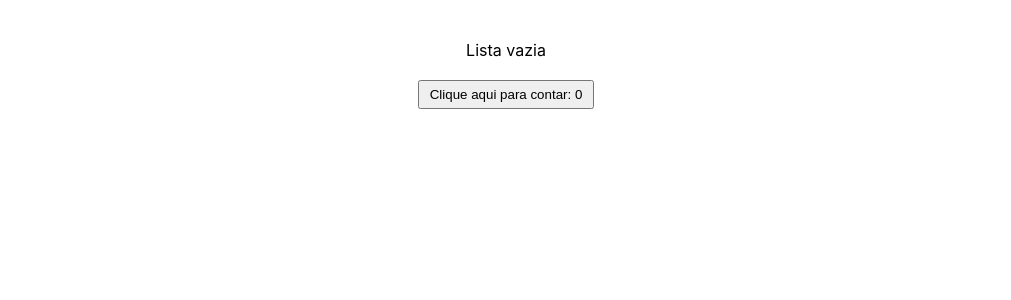
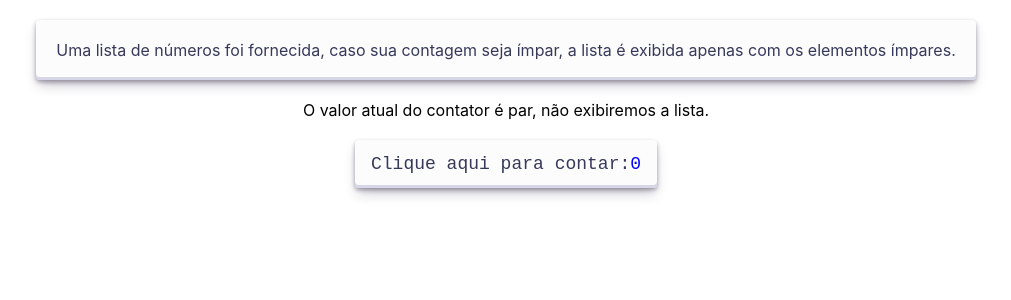
Before and after one commit to franciscogazaniga/exercicios-polotech-react2, a React (Create React App) app: page / in a window 1280 px wide. Shown: the top 300 px of the page, without its empty margins (134-1145 px from the left). Built offline with nearby package versions, Linux system fonts and the light colour scheme.

Commit message:
added styles

```diff
--- a/src/components/ButtonCounter/index.tsx
+++ b/src/components/ButtonCounter/index.tsx
@@ -12,6 +12,6 @@ export function ButtonCounter({title, active, actualNumber}: IButtonProps) {
   actualNumber(counter)
 
   return(
-    <button className='button' onClick={() => setCounter(counter + 1)}>{title} {counter}</button>
+    <button className='button' onClick={() => setCounter(counter + 1)}>{title} <span className={counter % 2 === 0 ? 'blue' : 'green'}>{counter}</span></button>
   )
 }
--- a/src/components/ButtonCounter/styles.css
+++ b/src/components/ButtonCounter/styles.css
@@ -1,3 +1,52 @@
+.blue {
+  color: blue;
+}
+
+.green {
+  color: green;
+}
+
 .button {
-  padding: 5px 10px;
+  align-items: center;
+  appearance: none;
+  background-color: #FCFCFD;
+  border-radius: 4px;
+  border-width: 0;
+  box-shadow: rgba(45, 35, 66, 0.4) 0 2px 4px,rgba(45, 35, 66, 0.3) 0 7px 13px -3px,#D6D6E7 0 -3px 0 inset;
+  box-sizing: border-box;
+  color: #36395A;
+  cursor: pointer;
+  display: inline-flex;
+  font-family: "JetBrains Mono",monospace;
+  height: 48px;
+  justify-content: center;
+  line-height: 1;
+  list-style: none;
+  overflow: hidden;
+  padding-left: 16px;
+  padding-right: 16px;
+  position: relative;
+  text-align: left;
+  text-decoration: none;
+  transition: box-shadow .15s,transform .15s;
+  user-select: none;
+  -webkit-user-select: none;
+  touch-action: manipulation;
+  white-space: nowrap;
+  will-change: box-shadow,transform;
+  font-size: 18px;
 }
+
+.button:focus {
+  box-shadow: #D6D6E7 0 0 0 1.5px inset, rgba(45, 35, 66, 0.4) 0 2px 4px, rgba(45, 35, 66, 0.3) 0 7px 13px -3px, #D6D6E7 0 -3px 0 inset;
+}
+
+.button:hover {
+  box-shadow: rgba(45, 35, 66, 0.4) 0 4px 8px, rgba(45, 35, 66, 0.3) 0 7px 13px -3px, #D6D6E7 0 -3px 0 inset;
+  transform: translateY(-2px);
+}
+
+.button:active {
+  box-shadow: #D6D6E7 0 3px 7px inset;
+  transform: translateY(2px);
+}
--- a/src/components/MainSection/index.tsx
+++ b/src/components/MainSection/index.tsx
@@ -14,6 +14,7 @@ export function MainSection() {
 
   return(
     <div className='container'>
+      <span className='paragraph'>Uma lista de números foi fornecida, caso sua contagem seja ímpar, a lista é exibida apenas com os elementos ímpares.</span>
       <NumberArray numbers={arrayOfNumbers} actualNumber={actualNumberOfCounter}/>
       <ButtonCounter title='Clique aqui para contar: ' actualNumber={callbackActualNumberCount}/>
     </div>
--- a/src/components/MainSection/styles.css
+++ b/src/components/MainSection/styles.css
@@ -4,3 +4,13 @@
   justify-content: center;
   flex-direction: column;
 }
+
+.paragraph {
+background-color: #FCFCFD;
+padding: 20px;
+border-radius: 4px;
+border-width: 0;
+box-shadow: rgba(45, 35, 66, 0.4) 0 2px 4px,rgba(45, 35, 66, 0.3) 0 7px 13px -3px,#D6D6E7 0 -3px 0 inset;
+box-sizing: border-box;
+color: #36395A;
+}
--- a/src/components/NumberArray/index.tsx
+++ b/src/components/NumberArray/index.tsx
@@ -12,10 +12,10 @@ export function NumberArray({numbers, actualNumber}: INumberArrayProps) {
     const imparesArray = numbersArray.filter(number => number % 2 != 0)
 
     const numeros = imparesArray.map((number, key) => {
-      return number + ", "
-    })
+      return number
+    }).join(", ")
 
-    return imparesArray
+    return numeros
 
     //return imparesArray
     //return numbersArray.filter(number => number % 2 != 0)
@@ -25,7 +25,7 @@ export function NumberArray({numbers, actualNumber}: INumberArrayProps) {
     <div className='container'>
       {
         actualNumber % 2 === 0 ?
-        <div>Lista vazia</div>
+        <div>O valor atual do contator é par, não exibiremos a lista.</div>
         :
         <div>Lista de números ímpares: {numerosImpares(numbers)}</div>
       }
```
